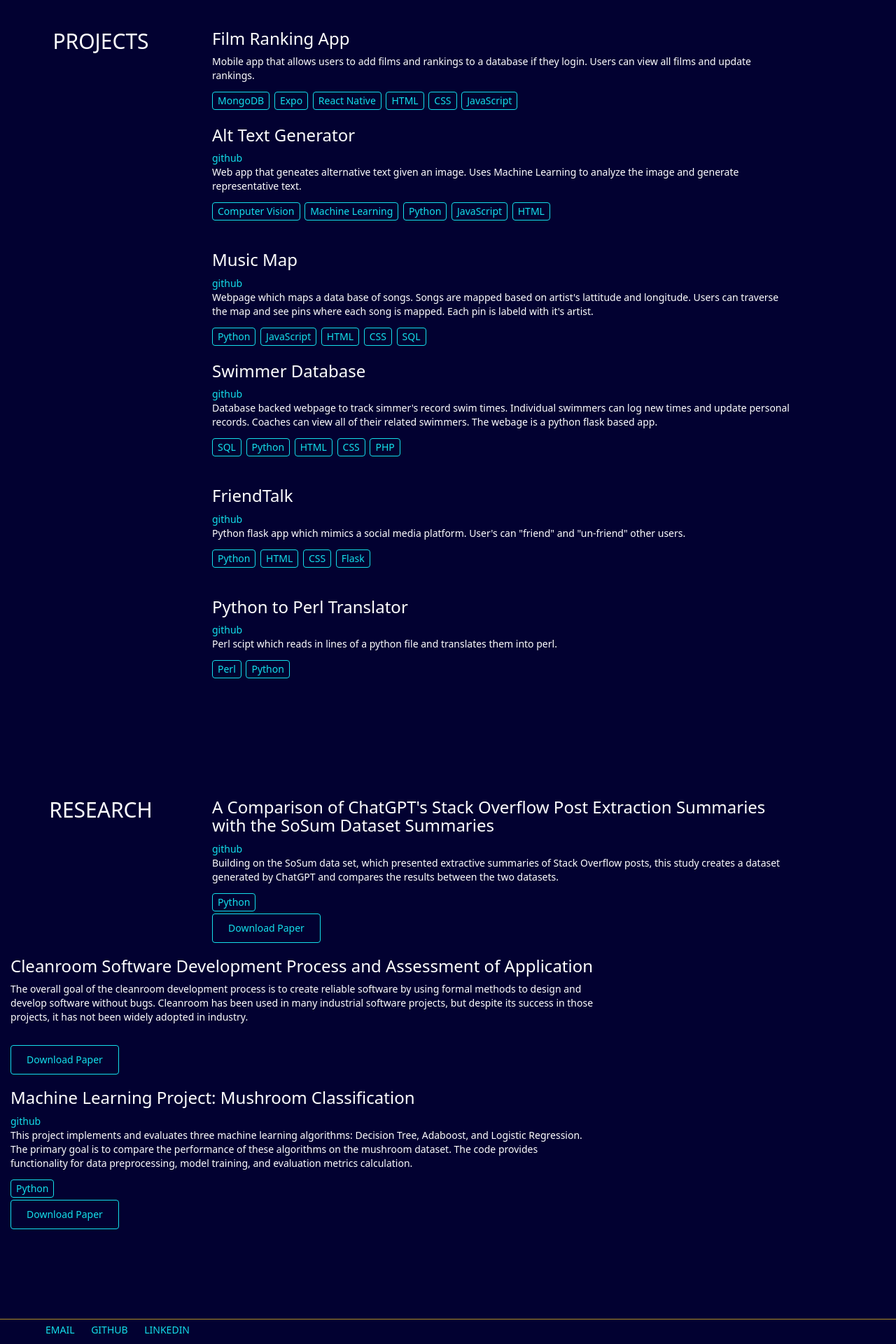
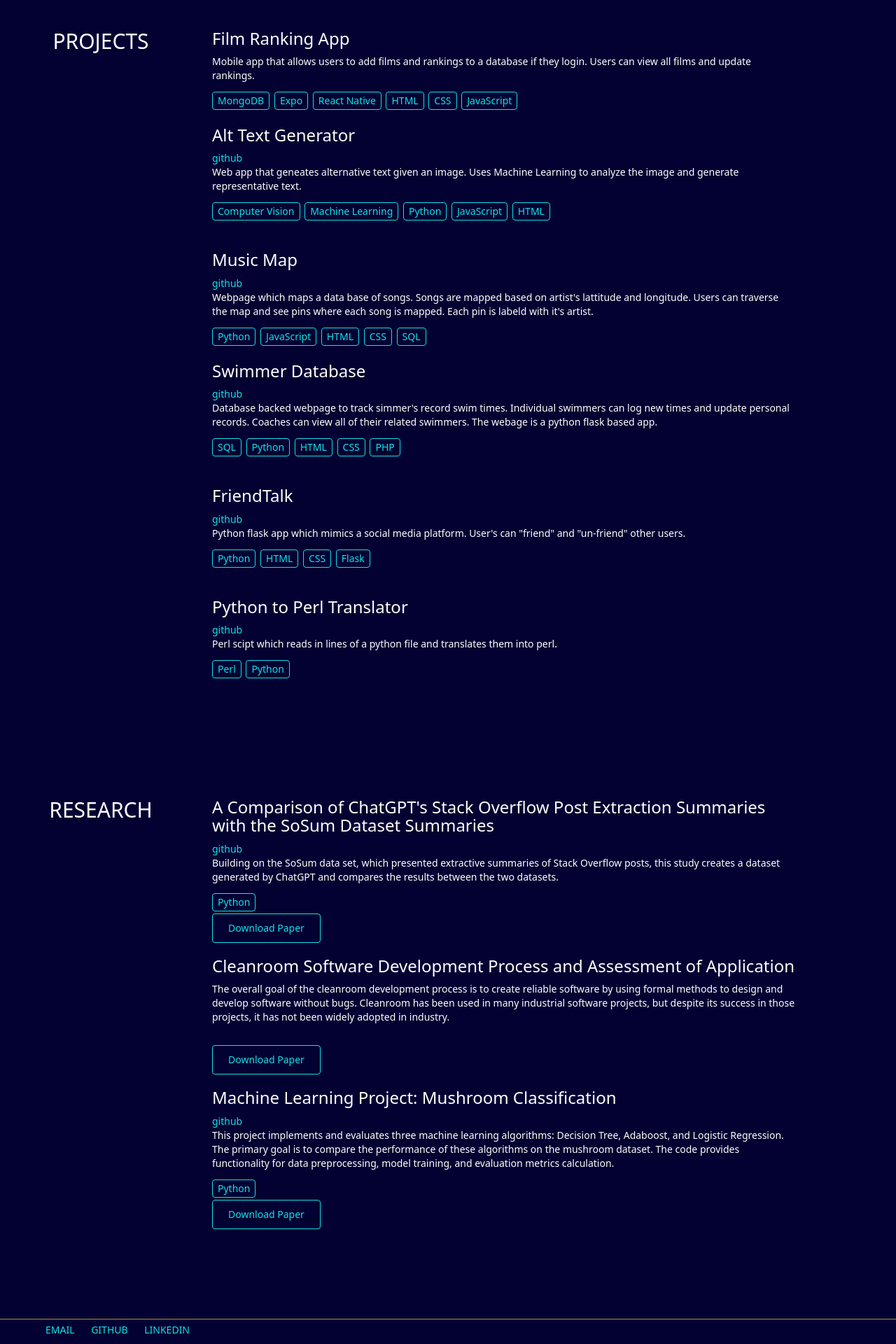
Before and after one commit to emmeline2/emmeline2.github.io, a Jekyll site: the page built from index.html, in a window 1280 px wide. Shown: the part 1135-3055 px from the top of the page at 70% size. Built offline with Jekyll 4.4.1, drawn with Linux system fonts in a browser that asks for light colours.

Commit message:
formatting index page

```diff
--- a/index.html
+++ b/index.html
@@ -122,8 +122,6 @@ title: Emmeline Pearson
 			<div class="resumeButton">
 				<a href="Research Paper.pdf" download class="resumeBttnTxt">Download Paper</a>
 			</div>
-		</div>
-		<div class="col-sm-9">
 			<h3>Cleanroom Software Development Process and Assessment of Application
 			</h3>
 			<p> The overall goal of the cleanroom development process is to create reliable software by using
@@ -134,8 +132,6 @@ title: Emmeline Pearson
 			<div class="resumeButton">
 				<a href="Clean Room Paper_Emmeline_Pearson.pdf" download class="resumeBttnTxt">Download Paper</a>
 			</div>
-		</div>
-		<div class="col-sm-9">
 			<h3>Machine Learning Project: Mushroom Classification</h3>
 			<a href="https://github.com/mai-codes/ML-Final">github</a>
 			<p> This project implements and evaluates three machine learning algorithms: Decision Tree, Adaboost, and Logistic Regression. The primary goal is to compare the performance of these algorithms on the mushroom dataset. The code provides functionality for data preprocessing, model training, and evaluation metrics calculation. </p>
```
